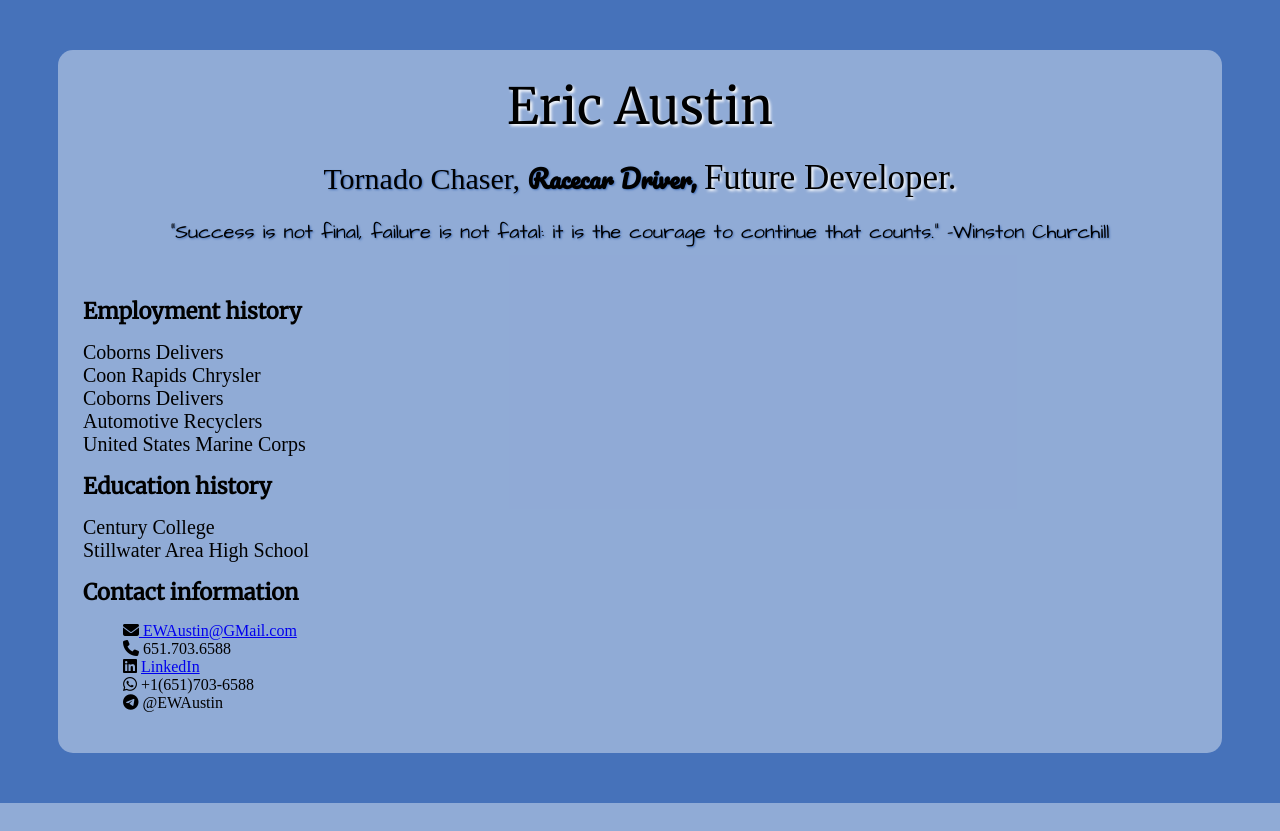
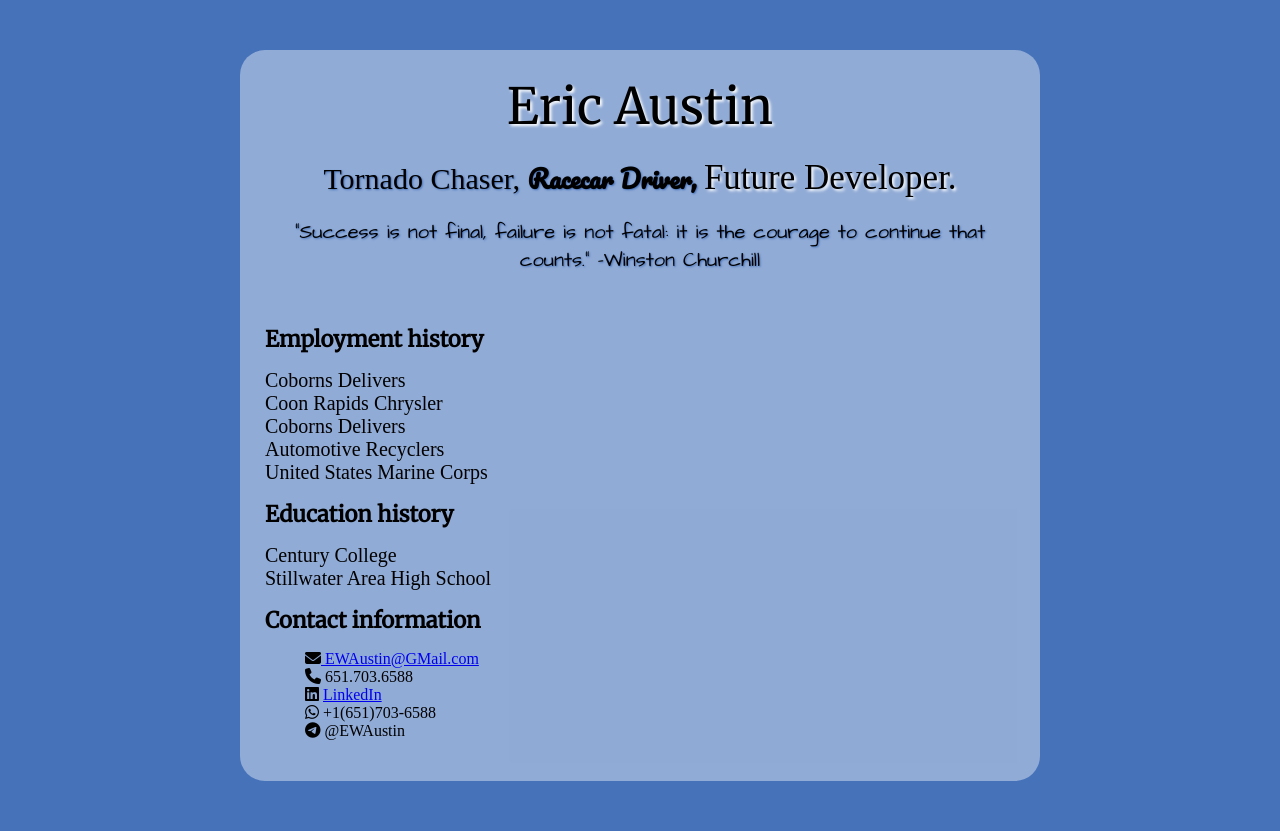
Before and after one commit to EricAustin/ericaustin.github.io, a PHP site: page / in a window 1280 px wide. Before the commit the page ends 803 px from the top, so only its background shows below. Run offline with PHP 8.4, Linux system fonts and the light colour scheme; some libraries are stand-ins or nearby versions; some web fonts are replaced.

Commit message:
Update style.css

```diff
--- a/style.css
+++ b/style.css
@@ -56,8 +56,9 @@ h1 {
 
 .lightercontentbox {
   background-color: rgba(255,255,255,0.4);
-  margin: 50px 50px;
+  max-width: 750px;
+  margin: 50px auto;
   padding: 25px;
-  border-radius: 15px;
+  border-radius: 25px;
 
 }
```
